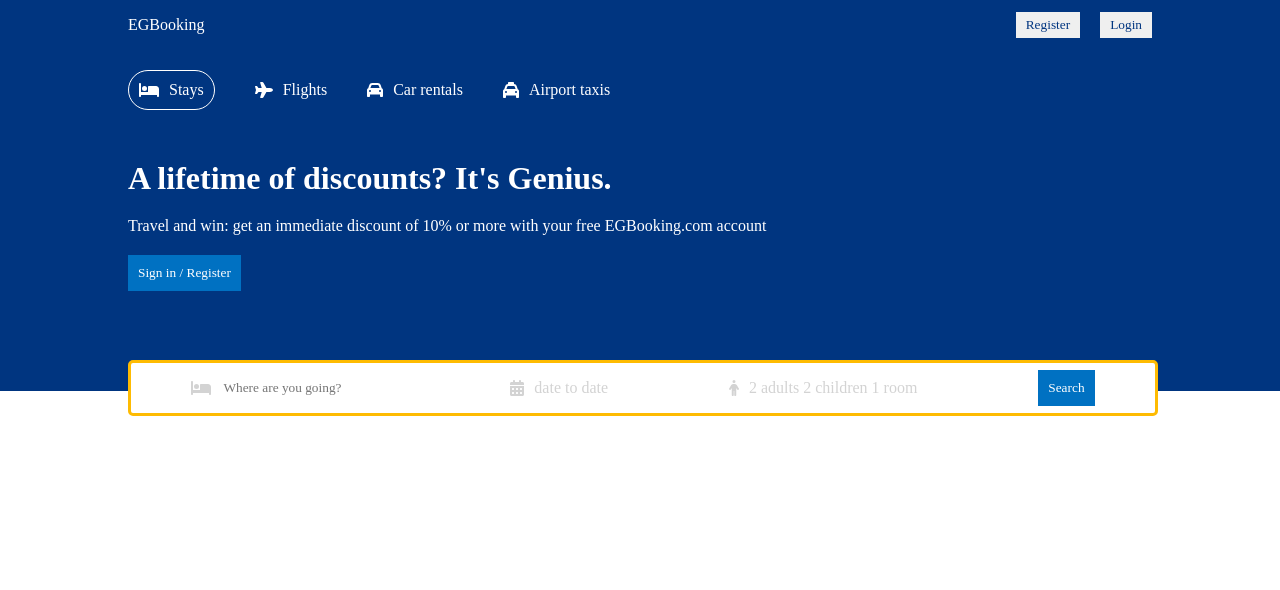
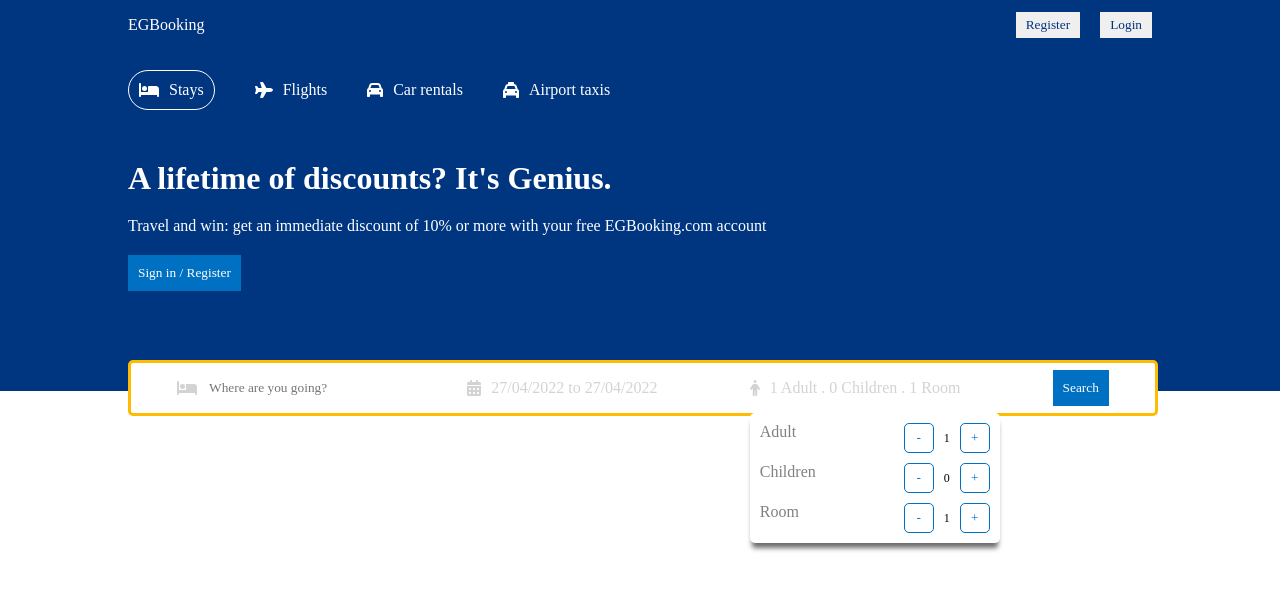
Before and after one commit to EmmaEG/booking, a React (Create React App) app: page / in a window 1280 px wide. Shown: the top 590 px of the page. Built offline with nearby package versions, Linux system fonts and the light colour scheme.

Commit message:
working on options header

```diff
--- a/package.json
+++ b/package.json
@@ -10,7 +10,9 @@
     "@testing-library/jest-dom": "^5.16.4",
     "@testing-library/react": "^13.1.1",
     "@testing-library/user-event": "^13.5.0",
+    "date-fns": "^2.28.0",
     "react": "^18.0.0",
+    "react-date-range": "^1.4.0",
     "react-dom": "^18.0.0",
     "react-router-dom": "^6.3.0",
     "react-scripts": "5.0.1",
--- a/src/components/header/Header.jsx
+++ b/src/components/header/Header.jsx
@@ -7,6 +7,13 @@ import {
   faTaxi,
 } from "@fortawesome/free-solid-svg-icons";
 import { FontAwesomeIcon } from "@fortawesome/react-fontawesome";
+import { useState } from "react";
+import { DateRange } from "react-date-range";
+
+import "react-date-range/dist/styles.css"; // main css file
+import "react-date-range/dist/theme/default.css"; // theme css file
+import { format } from "date-fns"; // Date-fns is a library that provides comprehensive functions for date formatting and manipulation
+
 import styled from "styled-components";
 
 const Container = styled.div`
@@ -88,7 +95,70 @@ const HeaderSearhText = styled.span`
   cursor: pointer;
 `;
 
+const HeaderDate = styled.div`
+  position: absolute;
+  top: 53px;
+`;
+
+const HeaderOptions = styled.div`
+  position: absolute;
+  top: 50px;
+  background-color: #ffffff;
+  color: gray;
+  border-radius: 5px;
+  box-shadow: 0px 7px 5px -2px rgba(0, 0, 0, 0.58);
+  -webkit-box-shadow: 0px 7px 5px -2px rgba(0, 0, 0, 0.58);
+  -moz-box-shadow: 0px 7px 5px -2px rgba(0, 0, 0, 0.58);
+`;
+
+const OptionsItem = styled.div`
+  width: 230px;
+  display: flex;
+  justify-content: space-between;
+  margin: 10px;
+`;
+
+const OptionText = styled.span``;
+
+const OptionCounterWrapper = styled.div`
+  display: flex;
+  align-items: center;
+  gap: 10px;
+  font-size: 12px;
+  color: #000000;
+`;
+
+const CounterButton = styled.button`
+  width: 30px;
+  height: 30px;
+  border: 1px solid #0071c2;
+  color: #0071c2;
+  background-color: #ffffff;
+  cursor: pointer;
+  border-radius: 5px;
+`;
+
+const OptionCounterNumber = styled.span``;
+
 const Header = () => {
+  const [openDate, setOpenDate] = useState(false);
+
+  const [openOtions, setOpenOptions] = useState(false);
+
+  const [options, setOptions] = useState({
+    adult: 1,
+    children: 0,
+    room: 1,
+  });
+
+  const [date, setDate] = useState([
+    {
+      startDate: new Date(),
+      endDate: new Date(),
+      key: "selection",
+    },
+  ]);
+
   return (
     <Container>
       <HeaderWrapper>
@@ -126,11 +196,52 @@ const Header = () => {
               style={{ color: "lightgray" }}
               icon={faCalendarDays}
             />
-            <HeaderSearhText>date to date</HeaderSearhText>
+            <HeaderSearhText onClick={() => setOpenDate(!openDate)}>
+              {`${format(date[0].startDate, "dd/MM/yyyy")} to ${format(
+                date[0].endDate,
+                "dd/MM/yyyy"
+              )}`}
+            </HeaderSearhText>
+            {openDate && (
+              <HeaderDate>
+                <DateRange
+                  editableDateInputs={true}
+                  onChange={(item) => setDate([item.selection])}
+                  moveRangeOnFirstSelection={false}
+                  ranges={date}
+                />
+              </HeaderDate>
+            )}
           </HeaderSearchItem>
           <HeaderSearchItem>
             <FontAwesomeIcon style={{ color: "lightgray" }} icon={faPerson} />
-            <HeaderSearhText>2 adults 2 children 1 room</HeaderSearhText>
+            <HeaderSearhText>{`${options.adult} Adult . ${options.children} Children . ${options.room} Room`}</HeaderSearhText>
+            <HeaderOptions>
+              <OptionsItem>
+                <OptionText>Adult</OptionText>
+                <OptionCounterWrapper>
+                  <CounterButton>-</CounterButton>
+                  <OptionCounterNumber>1</OptionCounterNumber>
+                  <CounterButton>+</CounterButton>
+                </OptionCounterWrapper>
+              </OptionsItem>
+              <OptionsItem>
+                <OptionText>Children</OptionText>
+                <OptionCounterWrapper>
+                  <CounterButton>-</CounterButton>
+                  <OptionCounterNumber>0</OptionCounterNumber>
+                  <CounterButton>+</CounterButton>
+                </OptionCounterWrapper>
+              </OptionsItem>
+              <OptionsItem>
+                <OptionText>Room</OptionText>
+                <OptionCounterWrapper>
+                  <CounterButton>-</CounterButton>
+                  <OptionCounterNumber>1</OptionCounterNumber>
+                  <CounterButton>+</CounterButton>
+                </OptionCounterWrapper>
+              </OptionsItem>
+            </HeaderOptions>
           </HeaderSearchItem>
           <HeaderSearchItem>
             <HeaderButton>Search</HeaderButton>
```
Also changed, not shown: 1 other file (tests, documents, lock files or other folders).
